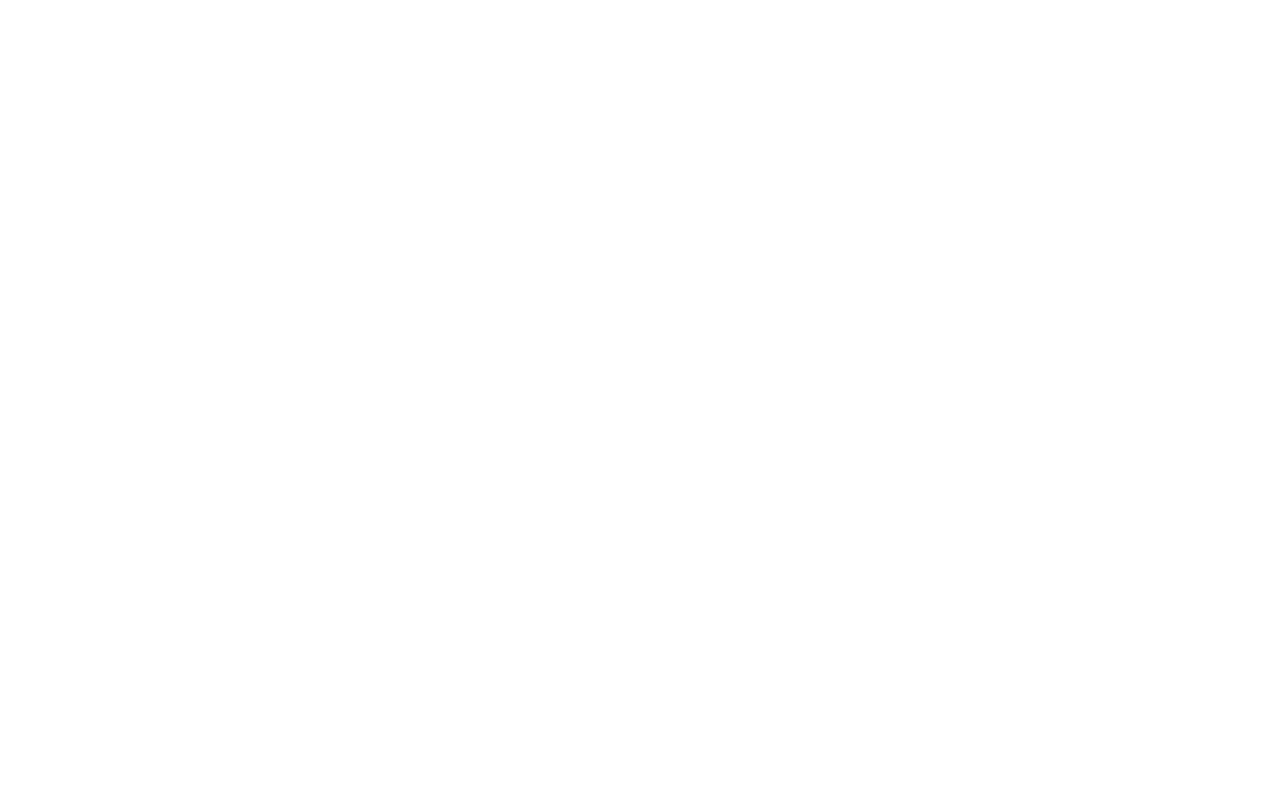
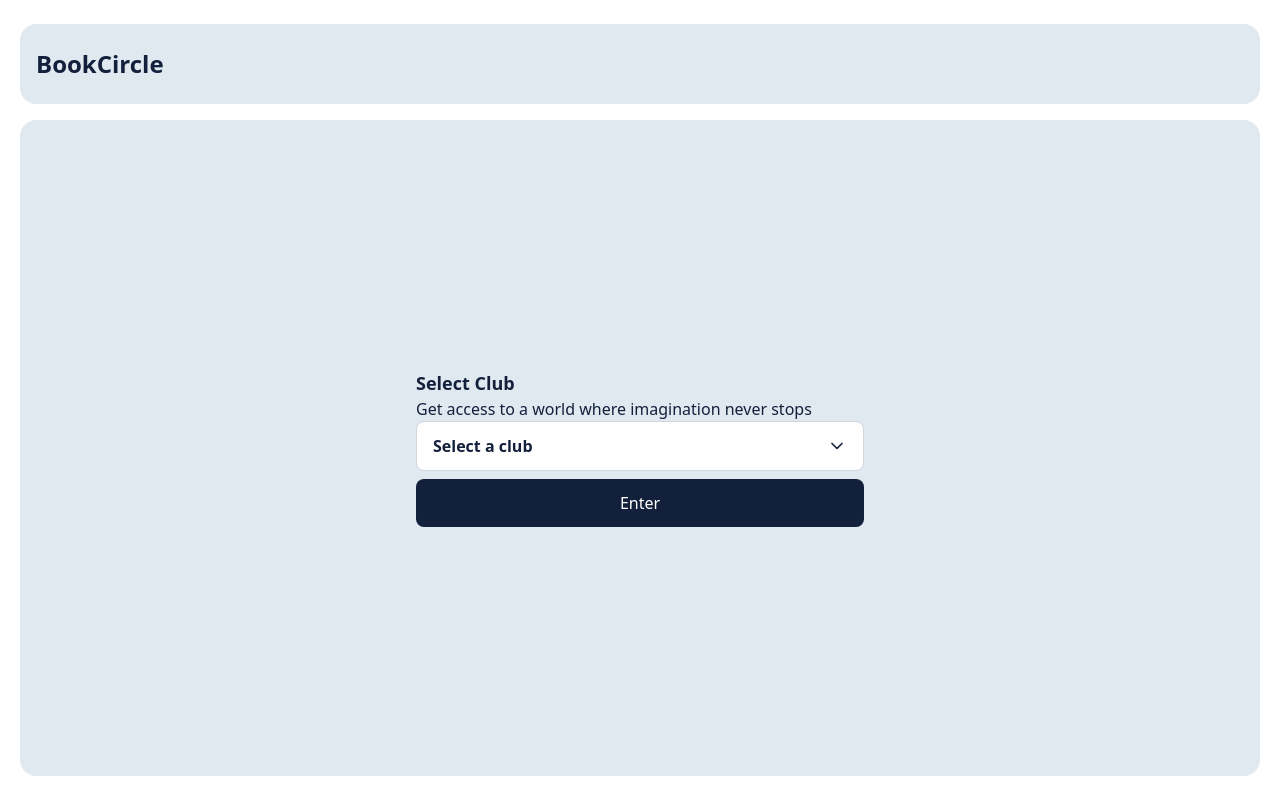
Before and after one commit to jainishpandya/frontend-project, a React (Vite) app: page /club-selection in a window 1280 px wide. Before the commit this address had no page. Built offline with nearby package versions, Linux system fonts and the light colour scheme.

Commit message:
suhani- Club selection page and components created

```diff
--- a/package.json
+++ b/package.json
@@ -14,6 +14,7 @@
     "axios": "^1.8.4",
     "env": "^0.0.2",
     "framer-motion": "^12.5.0",
+    "lucide-react": "^0.487.0",
     "react": "^19.0.0",
     "react-dom": "^19.0.0",
     "react-icons": "^5.5.0",
--- a/src/App.jsx
+++ b/src/App.jsx
@@ -4,6 +4,7 @@ import LandingPage from './components/LandingPage'
 import Navbar from './components/Navbar'
 import { Route, Router, Routes } from 'react-router-dom'
 import Homepage from './components/Homepage'
+import ClubSelection from './components/ClubSelection'
 
 function App() {
   return (
@@ -12,6 +13,7 @@ function App() {
         <Route exact path='/' Component={LandingPage} />
         <Route path='/signin' Component={LoginPage} />
         <Route path='/home' Component={Homepage} />
+        <Route path='/club-selection' Component={ClubSelection} />
       </Routes>
     </>
   )
--- /dev/null
+++ b/src/components/ClubDropdown.jsx
@@ -0,0 +1,51 @@
+import { useState } from "react";
+import { ChevronDown } from "lucide-react"; // Optional icon
+
+const ClubDropdown = ({ onSelect }) => {
+  const [isOpen, setIsOpen] = useState(false);
+  const [selected, setSelected] = useState(null);
+
+  const options = [
+    { label: "Helios Reading Club", role: "Member", value: " " },
+    { label: "ISCON Heights Readers", role: "Club Admin", value: " " },
+  ];
+
+  const handleSelect = (option) => {
+    setSelected(option);
+    setIsOpen(false);
+    if (onSelect) onSelect(option);
+  };
+
+  return (
+    <div className="relative w-full max-w-md">
+      <button
+        onClick={() => setIsOpen(!isOpen)}
+        className="w-full border bg-white border-gray-300 rounded-lg px-4 py-3 text-left text-navyblue font-semibold flex justify-between items-center"
+      >
+        {selected ? selected.label : "Select a club"}
+        <ChevronDown className="h-5 w-5 text-navyblue" />
+      </button>
+
+      {isOpen && (
+        <ul className="absolute z-10 mt-1 w-full bg-white border border-gray-200 rounded-lg shadow-lg overflow-hidden">
+          {options.map((option) => (
+            <li
+              key={option.value}
+              onClick={() => handleSelect(option)}
+              className="px-4 py-3 cursor-pointer hover:bg-lightblue transition-colors"
+            >
+              <div className="flex justify-between items-center">
+                <span className="font-semibold text-navyblue">
+                  {option.label}
+                </span>
+                <span className="text-sm text-gray-500">{option.role}</span>
+              </div>
+            </li>
+          ))}
+        </ul>
+      )}
+    </div>
+  );
+};
+
+export default ClubDropdown;
--- /dev/null
+++ b/src/components/ClubSelection.jsx
@@ -0,0 +1,44 @@
+import { useNavigate } from "react-router-dom";
+import React from "react";
+import ClubDropdown from "./ClubDropdown";
+
+function ClubSelection() {
+  const navigate = useNavigate();
+  const handleClubselect = (selectedClub) => {
+    console.log("Selected Club:", selectedClub);
+  };
+
+  return (
+    <div className="flex items-center justify-center w-full h-screen p-3">
+      {/* Left Side */}
+      <div className="w-full lg:w-full h-full flex flex-col items-center bg-white py-3 px-2">
+        <div
+          className="bg-lightblue items-center w-full py-6 px-4 text-2xl font-bold text-navyblue rounded-2xl mb-4"
+          style={{ height: "auto" }}
+        >
+          BookCircle
+        </div>
+
+        <div className=" flex items-center justify-center bg-lightblue w-full h-screen mt-4py-4 px-2 rounded-2xl">
+          <div className="items-center text-navyblue  w-full max-w-md">
+            <p className="font-bold text-lg">Select Club</p>
+            <p className="text-navyblue text-base">
+              Get access to a world where imagination never stops
+            </p>
+
+            <ClubDropdown onSelect={handleClubselect} />
+
+            <button
+              onClick={() => navigate("/home")}
+              className="w-full bg-navyblue text-white  mt-2 rounded-lg p-3 hover:bg-opacity-90 transition "
+            >
+              Enter
+            </button>
+          </div>
+        </div>
+      </div>
+    </div>
+  );
+}
+
+export default ClubSelection;
--- a/src/components/VerificationForm.jsx
+++ b/src/components/VerificationForm.jsx
@@ -1,6 +1,7 @@
 import axios from 'axios';
 import React, { useState } from 'react'
 import { useNavigate } from 'react-router-dom';
+import ClubSelection from './ClubSelection';
 
 function VerificationForm(props) {
 
@@ -40,7 +41,7 @@ function VerificationForm(props) {
             if (data.success) {
                 console.log(data);
                 localStorage.setItem("userInfo", JSON.stringify(data.user))
-                navigate('/home');
+                navigate("/club-selection");
             }
         } catch (error) {
             console.log("error" + error);
```
Also changed, not shown: 1 other file (tests, documents, lock files or other folders).
